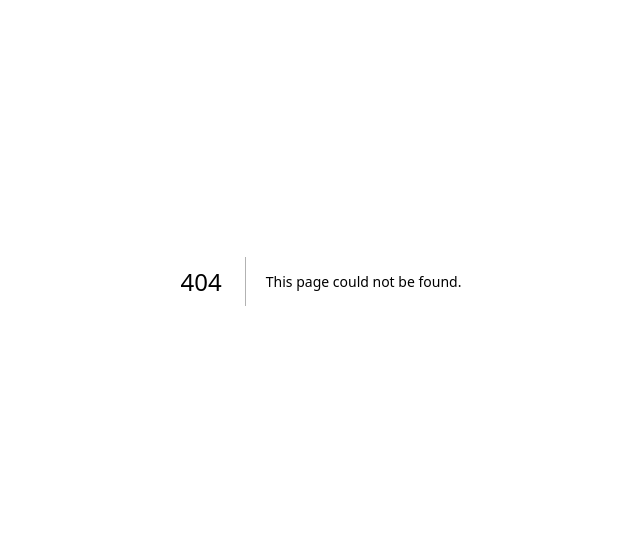
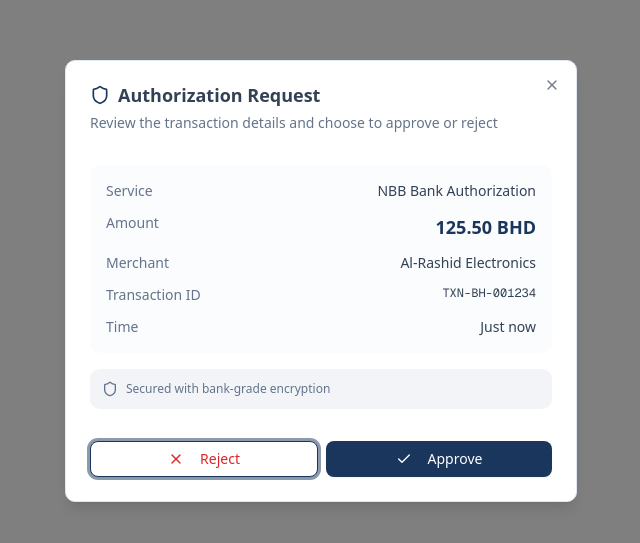
Before and after one commit to ExTBH/secure-id, a Next.js app: page /qr-demo/scanner in a window 1280 px wide. Before the commit this address had no page. Shown: the part 119-662 px from the top of the page, without its empty margins (319-959 px from the left). Built offline with nearby package versions, Linux system fonts and the light colour scheme.

Commit message:
feat: update QR Demo page to enable user simulation via link and add scanner page for authentication flow

```diff
--- a/app/qr-demo/page.tsx
+++ b/app/qr-demo/page.tsx
@@ -37,10 +37,12 @@ export default function QrDemoPage() {
               <div className="text-xs text-muted-foreground mb-3">
                 Example: Scan to authorize payment at NBB Bank
               </div>
-              <Button size="sm" className="w-full" disabled>
-                <QrCode className="w-4 h-4 mr-2" />
-                Start User Simulation
-              </Button>
+              <Link href="/qr-demo/scanner" passHref legacyBehavior>
+                <Button size="sm" className="w-full">
+                  <QrCode className="w-4 h-4 mr-2" />
+                  Start User Simulation
+                </Button>
+              </Link>
             </div>
 
             {/* Service Provider Simulator */}
--- /dev/null
+++ b/app/qr-demo/scanner/page.tsx
@@ -0,0 +1,218 @@
+'use client'
+
+import { Button } from '@/components/ui/button'
+import { Card, CardContent } from '@/components/ui/card'
+import {
+  Dialog,
+  DialogContent,
+  DialogDescription,
+  DialogFooter,
+  DialogHeader,
+  DialogTitle,
+} from '@/components/ui/dialog'
+import { ArrowLeft, Check, Shield, X } from 'lucide-react'
+import Link from 'next/link'
+import { useEffect, useState } from 'react'
+
+export default function ScannerPage() {
+  const [showAuthDialog, setShowAuthDialog] = useState(false)
+  const [isProcessing, setIsProcessing] = useState(false)
+  const [authResult, setAuthResult] = useState<'approved' | 'rejected' | null>(
+    null
+  )
+
+  useEffect(() => {
+    // Simulate immediate QR scan detection
+    const timer = setTimeout(() => {
+      setShowAuthDialog(true)
+    }, 1000)
+    return () => clearTimeout(timer)
+  }, [])
+
+  const handleApprove = async () => {
+    setIsProcessing(true)
+    await new Promise((resolve) => setTimeout(resolve, 2000)) // Simulate processing
+    setAuthResult('approved')
+    setIsProcessing(false)
+
+    // Auto close after showing result
+    setTimeout(() => {
+      setShowAuthDialog(false)
+    }, 2000)
+  }
+
+  const handleReject = async () => {
+    setIsProcessing(true)
+    await new Promise((resolve) => setTimeout(resolve, 1500)) // Simulate processing
+    setAuthResult('rejected')
+    setIsProcessing(false)
+
+    // Auto close after showing result
+    setTimeout(() => {
+      setShowAuthDialog(false)
+    }, 2000)
+  }
+
+  return (
+    <div className="min-h-screen bg-gradient-to-br from-background via-background to-secondary/20 flex items-center justify-center p-4">
+      <div className="w-full max-w-md">
+        {/* Header */}
+        <div className="text-center mb-6">
+          <Link href="/qr-demo">
+            <Button variant="ghost" className="mb-4">
+              <ArrowLeft className="w-4 h-4 mr-2" />
+              Back to QR Demo
+            </Button>
+          </Link>
+          <h1 className="text-2xl font-bold text-foreground">QR Scanner</h1>
+          <p className="text-muted-foreground text-sm">
+            User Experience Simulation
+          </p>
+        </div>
+
+        {/* Scanner Interface */}
+        <Card className="border-primary/20">
+          <CardContent className="p-6">
+            <div className="text-center space-y-4">
+              <div className="w-16 h-16 bg-primary/10 rounded-full flex items-center justify-center mx-auto">
+                <Shield className="w-8 h-8 text-primary" />
+              </div>
+              <div>
+                <h3 className="font-semibold text-foreground">
+                  QR Code Detected
+                </h3>
+                <p className="text-sm text-muted-foreground">
+                  Authentication request found
+                </p>
+              </div>
+            </div>
+          </CardContent>
+        </Card>
+
+        {/* Authorization Dialog */}
+        <Dialog open={showAuthDialog} onOpenChange={setShowAuthDialog}>
+          <DialogContent className="w-[95vw] max-w-md">
+            <DialogHeader>
+              <DialogTitle className="flex items-center gap-2">
+                <Shield className="w-5 h-5 text-primary" />
+                Authorization Request
+              </DialogTitle>
+              <DialogDescription>
+                Review the transaction details and choose to approve or reject
+              </DialogDescription>
+            </DialogHeader>
+
+            {!authResult && (
+              <>
+                {/* Transaction Details */}
+                <div className="space-y-4 my-4">
+                  <div className="bg-secondary/50 rounded-lg p-4 space-y-3">
+                    <div className="flex justify-between">
+                      <span className="text-sm text-muted-foreground">
+                        Service
+                      </span>
+                      <span className="text-sm font-medium">
+                        NBB Bank Authorization
+                      </span>
+                    </div>
+                    <div className="flex justify-between">
+                      <span className="text-sm text-muted-foreground">
+                        Amount
+                      </span>
+                      <span className="text-lg font-bold text-primary">
+                        125.50 BHD
+                      </span>
+                    </div>
+                    <div className="flex justify-between">
+                      <span className="text-sm text-muted-foreground">
+                        Merchant
+                      </span>
+                      <span className="text-sm font-medium">
+                        Al-Rashid Electronics
+                      </span>
+                    </div>
+                    <div className="flex justify-between">
+                      <span className="text-sm text-muted-foreground">
+                        Transaction ID
+                      </span>
+                      <span className="text-xs font-mono">TXN-BH-001234</span>
+                    </div>
+                    <div className="flex justify-between">
+                      <span className="text-sm text-muted-foreground">
+                        Time
+                      </span>
+                      <span className="text-sm">Just now</span>
+                    </div>
+                  </div>
+
+                  {/* Security Info */}
+                  <div className="flex items-center gap-2 text-xs text-muted-foreground bg-primary/5 p-3 rounded-lg">
+                    <Shield className="w-4 h-4" />
+                    <span>Secured with bank-grade encryption</span>
+                  </div>
+                </div>
+
+                <DialogFooter className="gap-2">
+                  <Button
+                    variant="outline"
+                    onClick={handleReject}
+                    disabled={isProcessing}
+                    className="flex-1 border-destructive/30 text-destructive hover:bg-destructive hover:text-destructive-foreground"
+                  >
+                    <X className="w-4 h-4 mr-2" />
+                    {isProcessing ? 'Processing...' : 'Reject'}
+                  </Button>
+                  <Button
+                    onClick={handleApprove}
+                    disabled={isProcessing}
+                    className="flex-1 bg-primary hover:bg-primary/90"
+                  >
+                    <Check className="w-4 h-4 mr-2" />
+                    {isProcessing ? 'Processing...' : 'Approve'}
+                  </Button>
+                </DialogFooter>
+              </>
+            )}
+
+            {/* Result Display */}
+            {authResult && (
+              <div className="text-center py-6">
+                <div
+                  className={`w-16 h-16 rounded-full flex items-center justify-center mx-auto mb-4 ${
+                    authResult === 'approved'
+                      ? 'bg-green-100 text-green-600'
+                      : 'bg-red-100 text-red-600'
+                  }`}
+                >
+                  {authResult === 'approved' ? (
+                    <Check className="w-8 h-8" />
+                  ) : (
+                    <X className="w-8 h-8" />
+                  )}
+                </div>
+                <h3 className="text-lg font-semibold mb-2">
+                  {authResult === 'approved'
+                    ? 'Transaction Approved'
+                    : 'Transaction Rejected'}
+                </h3>
+                <p className="text-sm text-muted-foreground">
+                  {authResult === 'approved'
+                    ? 'The payment has been authorized successfully'
+                    : 'The transaction has been declined'}
+                </p>
+              </div>
+            )}
+          </DialogContent>
+        </Dialog>
+
+        {/* Instructions */}
+        <div className="mt-6 text-center">
+          <p className="text-xs text-muted-foreground">
+            <span className="font-medium text-primary">Demo:</span> QR code
+            automatically detected
+          </p>
+        </div>
+      </div>
+    </div>
+  )
+}
```
